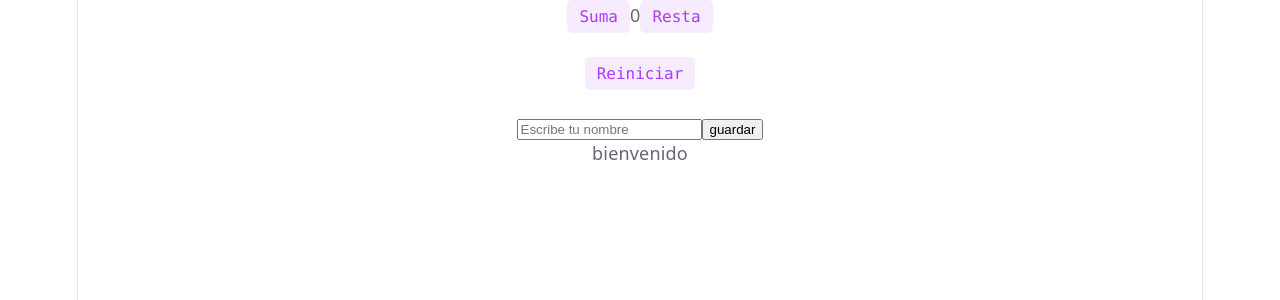
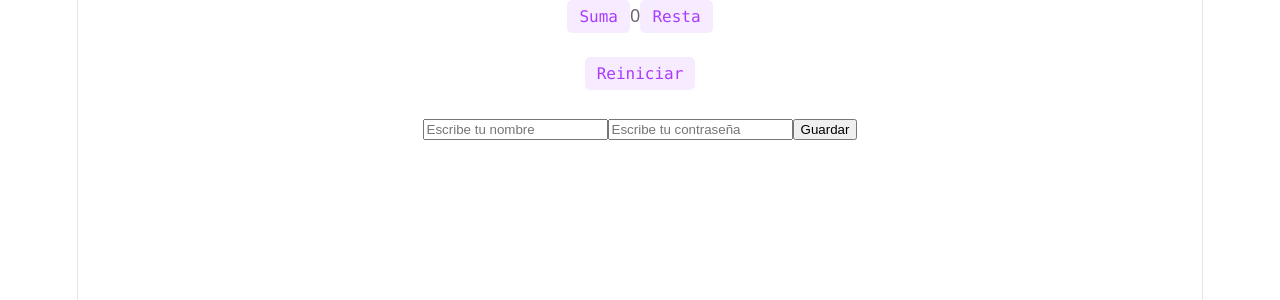
Before and after one commit to santiagobarua-glitch/react-proyecto-SantiagoBarua, a React (Vite) app: page / in a window 1280 px wide. Shown: the top 300 px of the page. Built offline with nearby package versions, Linux system fonts and the light colour scheme.

Commit message:
feat: refactor Form component to use AuthStore for authentication, implement login functionality with name and password fields

```diff
--- a/src/classes/module6/lesson-2/FormEx.tsx
+++ b/src/classes/module6/lesson-2/FormEx.tsx
@@ -1,24 +1,45 @@
-import { useFormStore } from "./FormSlice"
+import { useState, type FormEvent } from "react"
+import { useAuthStore } from "./FormSlice"
 
 function Form() {
-    const inputName = useFormStore((state) => state.inputName)
-    const inputValue = useFormStore((state) => state.inputValue)
-    const form = useFormStore((state) => state.form)
-    const name = useFormStore((state) => state.name)
+  const [name, setName] = useState('')
+  const [password, setPassword] = useState('')
+
+  const estaLogueado = useAuthStore((state) => state.estaLogueado)
+  const nombreGuardado = useAuthStore((state) => state.name)
+  const register = useAuthStore((state) => state.register)
+  const logout = useAuthStore((state) => state.logout)
+
+  function handleSubmit(e: FormEvent) {
+    e.preventDefault()
+    if (name.trim() === '' || password.trim() === '') {
+      return
+    }
+    register(name, password)
+  }
 
   return (
     <div>
-            <form onClick={(e) => e.preventDefault()}>
+      {estaLogueado ? (
+        <div>
+          <span>Bienvenido, {nombreGuardado}</span>
+          <button onClick={logout}>Cerrar sesión</button>
+        </div>
+      ) : (
+        <form onSubmit={handleSubmit}>
           <input
-                    value={inputValue}
-                    onChange={(e) => inputName(e.target.value)}
+            value={name}
+            onChange={(e) => setName(e.target.value)}
             placeholder="Escribe tu nombre"
           />
-                <button onClick={form}>guardar</button>
+          <input
+            value={password}
+            onChange={(e) => setPassword(e.target.value)}
+            placeholder="Escribe tu contraseña"
+          />
+          <button type="submit">Guardar</button>
         </form>
-            <div>
-                <span>bienvenido {name}</span>
-            </div>
+      )}
     </div>
   )
 }
--- a/src/classes/module6/lesson-2/FormSlice.tsx
+++ b/src/classes/module6/lesson-2/FormSlice.tsx
@@ -1,15 +1,28 @@
 import { create } from 'zustand'
+import { persist } from 'zustand/middleware';
 
-interface FormState {
+const CLAVE_STORAGE = 'm6-c3-e4-auth';
+
+interface AuthState {
     name: string;
-    inputValue: string;
-    inputName: (value: string) => void;
-    form: () => void;
+    password: string;
+    estaLogueado: boolean
+    register: (name: string, password: string) => void;
+    logout: () => void;
 }
 
-export const useFormStore = create<FormState>((set) => ({
-    name: '',
-    inputValue: '',
-    inputName: (value) => set({ inputValue: value }),
-    form: () => set((state) => ({ name: state.inputValue.trim() === '' ? 'desconocido' : state.inputValue })),
-}))
+export const useAuthStore = create<AuthState>()(
+    persist(
+        (set) => ({
+            name: '',
+            password: '',
+            estaLogueado: false,
+            register: (name: string, password: string) => set({ name, password, estaLogueado: true }),
+            logout: () => {
+                set({ name: '', password: '', estaLogueado: false })
+                localStorage.removeItem(CLAVE_STORAGE)
+            },
+        }),
+        {name: CLAVE_STORAGE},
+    )
+)
```
Lines whose indentation alone changed are shown as unchanged.
